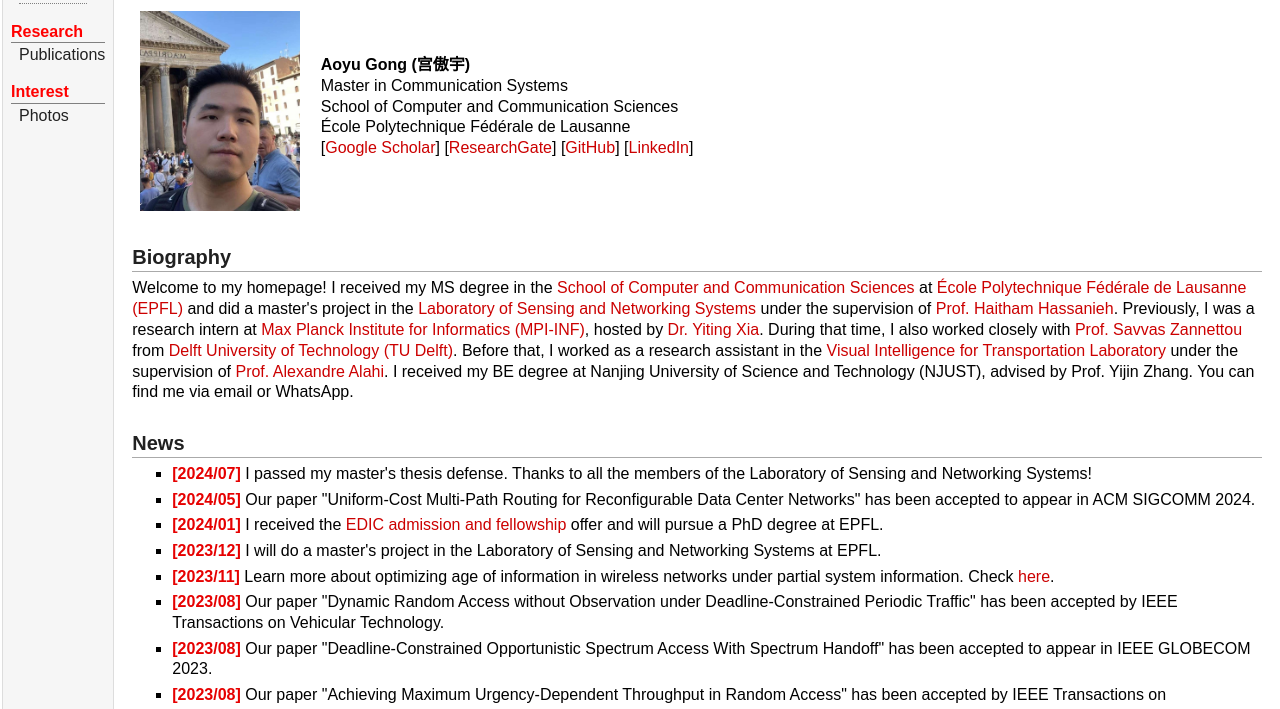
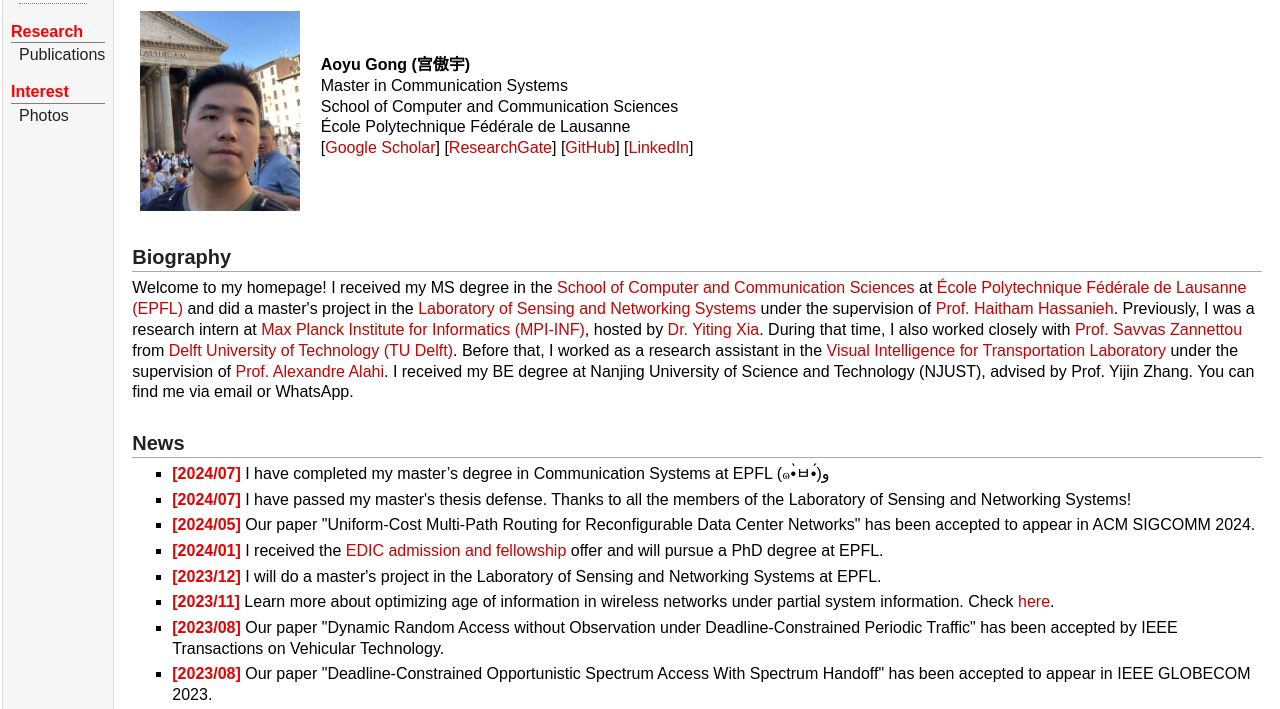
Before and after one commit to aygong/aygong.github.io, a plain HTML site: page index.html in a window 1280 px wide. Shown: the part 65-774 px from the top of the page. Drawn offline with Linux system fonts and the light colour scheme.

Commit message:
Update index.html

```diff
--- a/index.html
+++ b/index.html
@@ -43,7 +43,9 @@ School of Computer and Communication Sciences<br />
 <p>Welcome to my homepage! I received my MS degree in the <a href="https://www.epfl.ch/schools/ic/">School of Computer and Communication Sciences</a> at <a href="https://www.epfl.ch/en/">École Polytechnique Fédérale de Lausanne (EPFL)</a> and did a master's project in the <a href="https://www.epfl.ch/labs/sens/">Laboratory of Sensing and Networking Systems</a> under the supervision of <a href="http://haitham.ece.illinois.edu/">Prof. Haitham Hassanieh</a>. Previously, I was a research intern at <a href="https://www.mpi-inf.mpg.de/home">Max Planck Institute for Informatics (MPI-INF)</a>, hosted by <a href="https://sites.google.com/view/yitingxia">Dr. Yiting Xia</a>. During that time, I also worked closely with <a href="https://zsavvas.github.io/">Prof. Savvas Zannettou</a> from <a href="https://www.tudelft.nl/en/">Delft University of Technology (TU Delft)</a>. Before that, I worked as a research assistant in the <a href="https://www.epfl.ch/labs/vita/">Visual Intelligence for Transportation Laboratory</a> under the supervision of <a href="https://people.epfl.ch/alexandre.alahi?lang=en">Prof. Alexandre Alahi</a>. I received my BE degree at Nanjing University of Science and Technology (NJUST), advised by Prof. Yijin Zhang. You can find me via email or WhatsApp.</p>
 <h2>News</h2>
 <ul>
-<li><p><font color="E60000"><b><b>[2024/07]</b></b></font> I passed my master's thesis defense. Thanks to all the members of the Laboratory of Sensing and Networking Systems!</p>
+<li><p><font color="E60000"><b><b>[2024/07]</b></b></font> I have completed my master’s degree in Communication Systems at EPFL (๑•̀ㅂ•́)و</p>
+</li>
+<li><p><font color="E60000"><b><b>[2024/07]</b></b></font> I have passed my master's thesis defense. Thanks to all the members of the Laboratory of Sensing and Networking Systems!</p>
 </li>
 <li><p><font color="E60000"><b><b>[2024/05]</b></b></font> Our paper "Uniform-Cost Multi-Path Routing for Reconfigurable Data Center Networks" has been accepted to appear in ACM SIGCOMM 2024.</p>
 </li>
```
